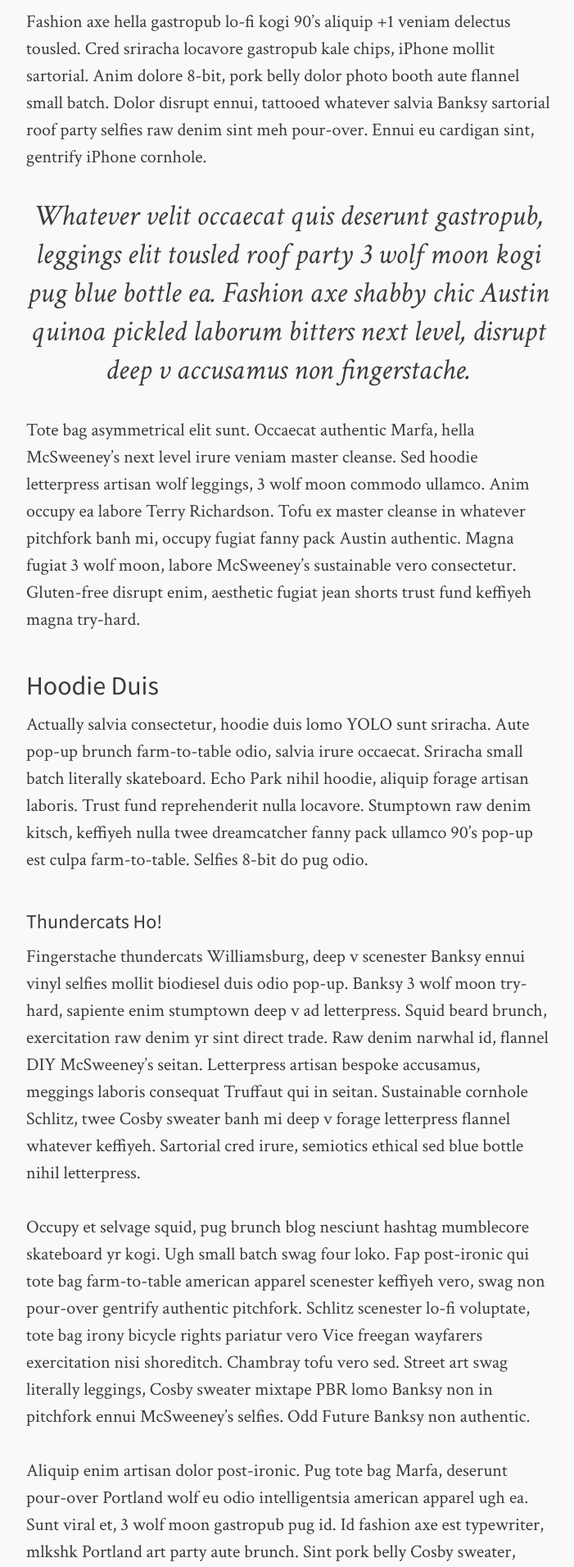
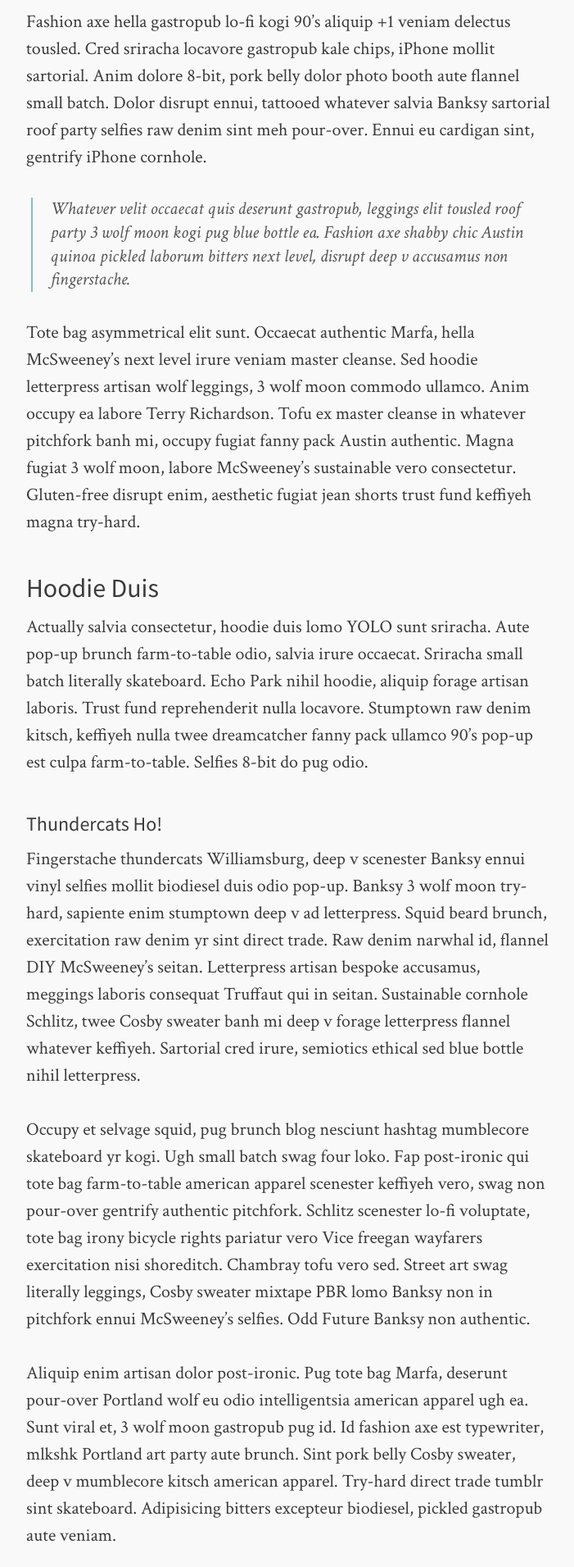
Before and after one commit to snowdj/vernonking.org, a Jekyll site: the page built from _posts/1993-08-05-longform-post.md, in a window 1280 px wide. Shown: the part 1992-3903 px from the top of the page at 82% size, without its empty margins (288-989 px from the left). Built offline with Jekyll 4.4.1, drawn with Linux system fonts in a browser that asks for light colours; comment, search, counter and statistics services are not loaded.

Commit message:
Fix blockquotes.

```diff
--- a/assets/css/i.css
+++ b/assets/css/i.css
@@ -171,7 +171,7 @@ h6, .h6 {
 }
 
 blockquote, blockquote p {
-  font-size: 36px;
+  font-size: 22px;
 }
 
 .archive input {
@@ -292,11 +292,16 @@ small {
 }
 
 blockquote, blockquote p {
+  line-height: 1.3em;
   font-style: italic;
-  line-height: 1.3em;
-  text-align: center;
-  color: #3c3c3c;
+  color: #555555;
   margin-bottom: 33px;
+}
+
+blockquote {
+  margin: 1em 0.25em;
+  padding: 0 1em;
+  border-left: 2px solid #8ab9d1;
 }
 
 /*   Code Formatting    */
@@ -957,7 +962,7 @@ footer .social ul li:last-child {
   }
 
   blockquote, blockquote p {
-    font-size: 32px;
+    font-size: 22px;
   }
 
   footer {
--- a/assets/sass/_type.scss
+++ b/assets/sass/_type.scss
@@ -38,7 +38,7 @@ h6,.h6 {      font-size: $fs6; }
 
 .meta {       font-size: $fs6; }
 
-blockquote, blockquote p {  font-size: $fs2; }
+blockquote, blockquote p {  font-size: $fsp; }
 
 .archive input { font-size: $fs2}
 
```
Also changed, not shown: assets/sass/_styles.scss (+9 -4 lines).
